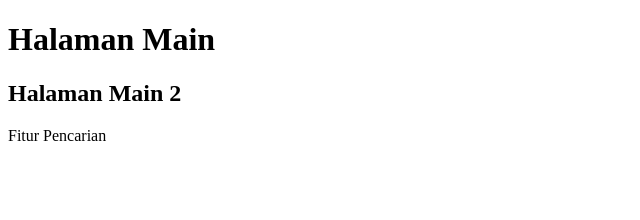
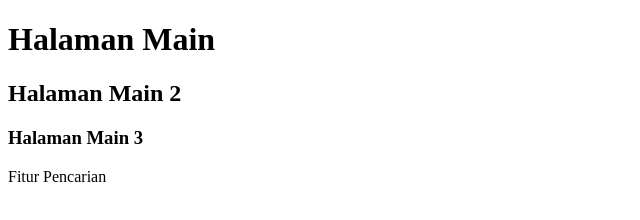
Before and after one commit to NanaBanana14/latihan-clone, a website: page main.html in a window 1280 px wide. Shown: the whole page, without its empty margins (0-640 px from the left). Drawn offline with Linux system fonts and the light colour scheme.

Commit message:
Menambahkan halaman main 3

```diff
--- a/main.html
+++ b/main.html
@@ -8,6 +8,7 @@
     <body>
         <h1>Halaman Main</h1>
         <h2>Halaman Main 2</h2>
+        <h3>Halaman Main 3</h3>
         <div>Fitur Pencarian</div>
     </body>
 </html>
```
